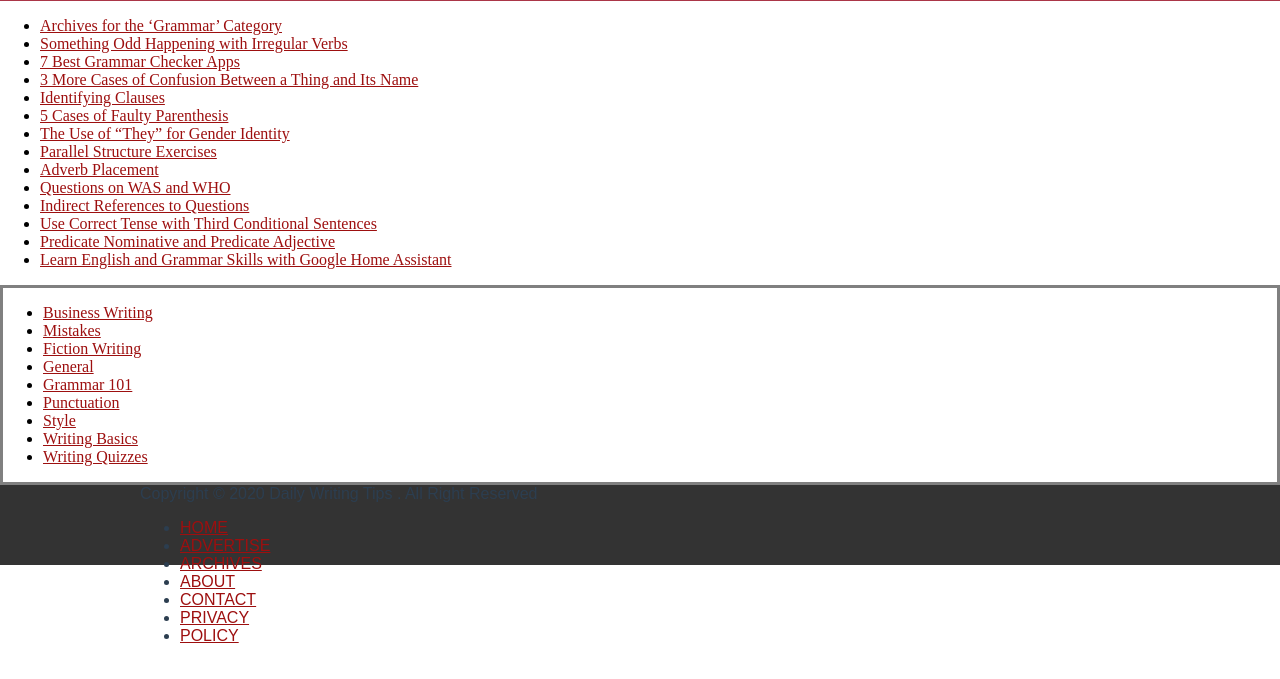
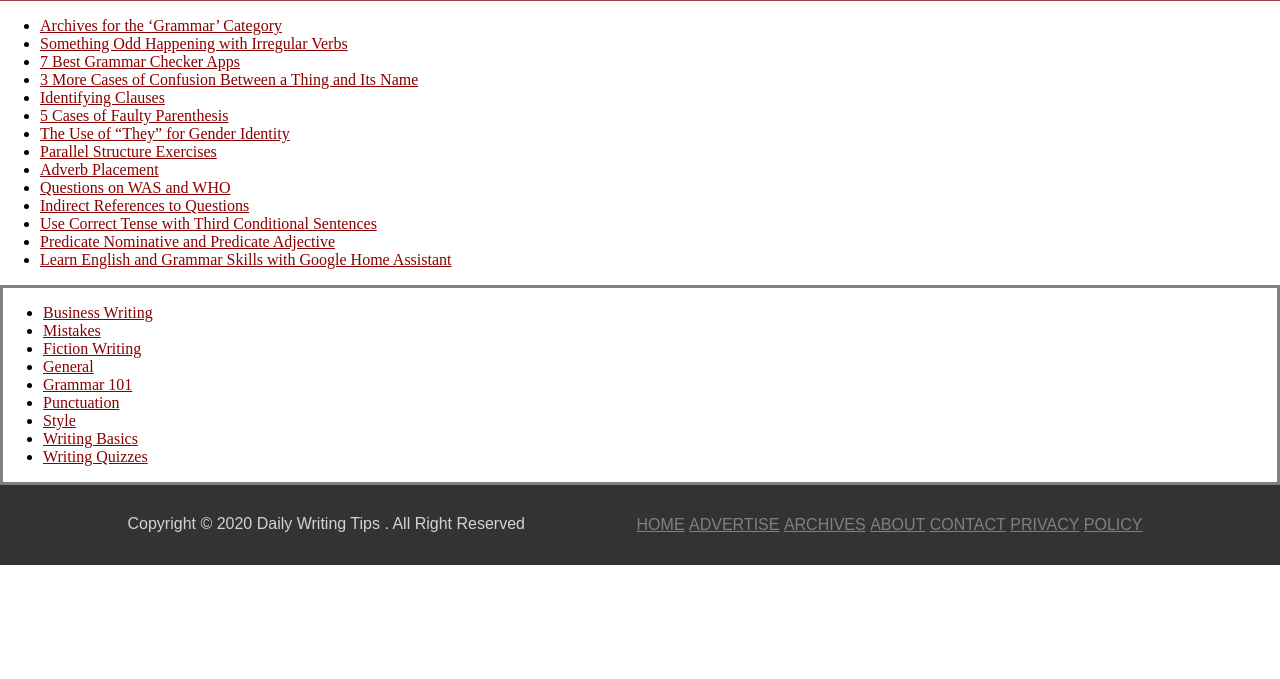
Before and after one commit to bcapu/cv, a plain HTML site: page index1.html in a window 1280 px wide. Shown: the part 59-738 px from the top of the page. Drawn offline with Linux system fonts and the light colour scheme.

Commit message:
Add files via upload

```diff
--- a/css1/estilo1.css
+++ b/css1/estilo1.css
@@ -1,10 +1,9 @@
 body {
   margin: 0;
 }
+a{color: darkred;}
 
-a {
-  color: #9d0f0f;
-}
+
 
 a:visited {
   color: green;
@@ -27,13 +26,12 @@ nav {
   margin-top: 6px;
 }
 
-.lis1 {
-  display: inline-block;
+.ul1 {
+  display: block;
 }
 
-.ul1 {
-  display: block;
-
+.ul1 li {
+  display: inline-block;
 }
 
 .top-container {
@@ -80,26 +78,49 @@ nav {
   display: inline-block;
 }
 
-.bottom-container {
+
+
+  footer {
   background-color: #333;
   height: 80px;
-  bottom: 0;
-  width: 100%;
   font-family: Arial, Helvetica, sans-serif;
-  color: #2c3e50;
+  color: lightgrey;
+
+
+}
+.bootom-container{
+margin-bottom: 0;
+
+
 }
 
 .copi {
   margin-top: 30px;
+  display: inline-block;
+
 }
 
 .pared {
-  max-width: 1000px;
+  max-width: 1025px;
   margin: auto;
+  margin-bottom: 0;
+  position: relative;
+
 }
+.ulfoot{
+  display: inline-block;
+  position: absolute;
+  right: 10px;
+  padding-top: 15px;
 
-.cosas {
-  right: 1px;
+
+}
+.ulfoot li{
+  display: inline-block;
+
+}
+.ulfoot a {
+  color: grey;
 }
 
 .aside {
--- a/index1.html
+++ b/index1.html
@@ -14,9 +14,9 @@
           </a>
       <nav>
         <ul class="ul1">
-          <li="lis1"><a class="home" href="#">HOME</a></li>
-          <li="lis1"><a class="popular" href="#">POPULAR</a></li>
-          <li="lis1"><a class="suscribe" href="#">SUBSCRIBE</a></li>
+          <li><a class="home" href="#">HOME</a></li>
+          <li><a class="popular" href="#">POPULAR</a></li>
+          <li><a class="suscribe" href="#">SUBSCRIBE</a></li>
         </ul>
       </nav>
     </div>
@@ -58,7 +58,7 @@
     <div class="bottom-container">
       <div class="pared">
         <span class="copi"> Copyright © 2020 Daily Writing Tips . All Right Reserved</span>
-        <ul>
+        <ul class="ulfoot">
           <li><a href="#">HOME </a> </li>
           <li><a href="#">ADVERTISE</a> </li>
           <li><a href="#">ARCHIVES</a> </li>
```
